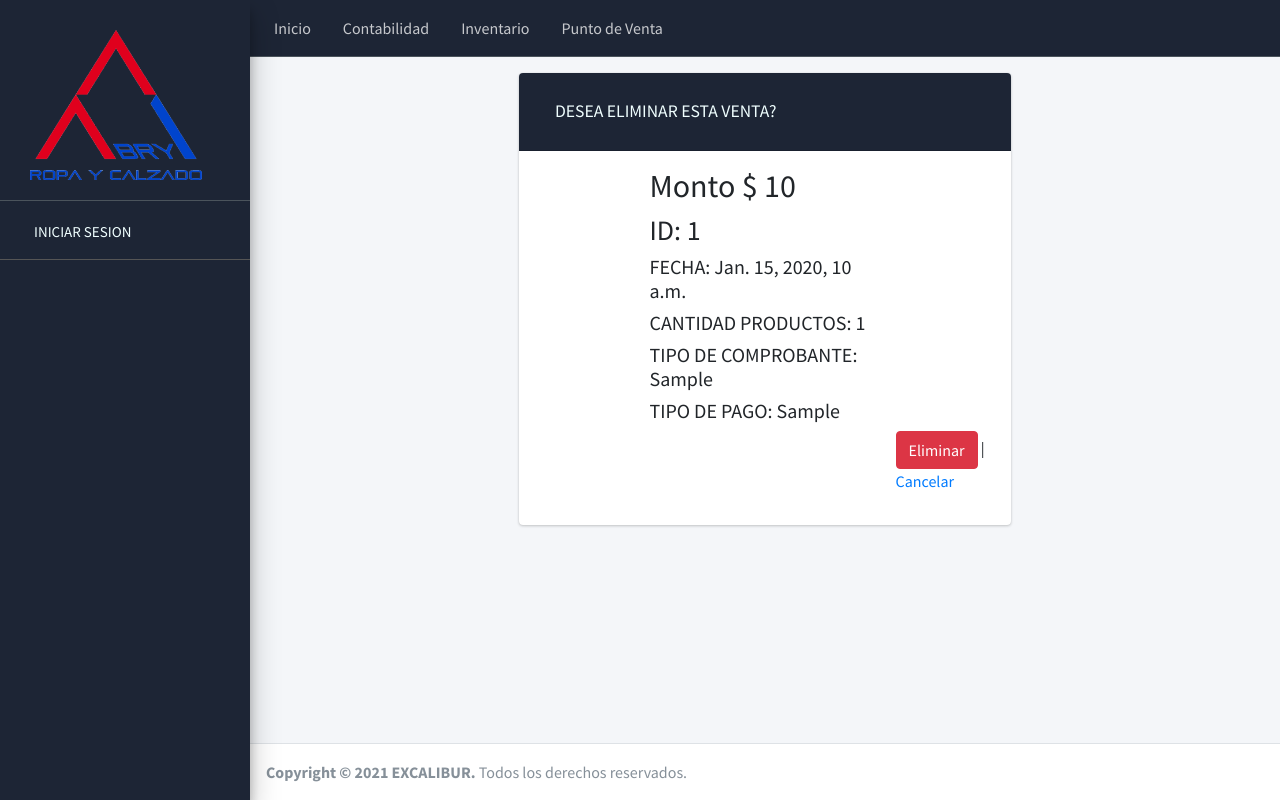
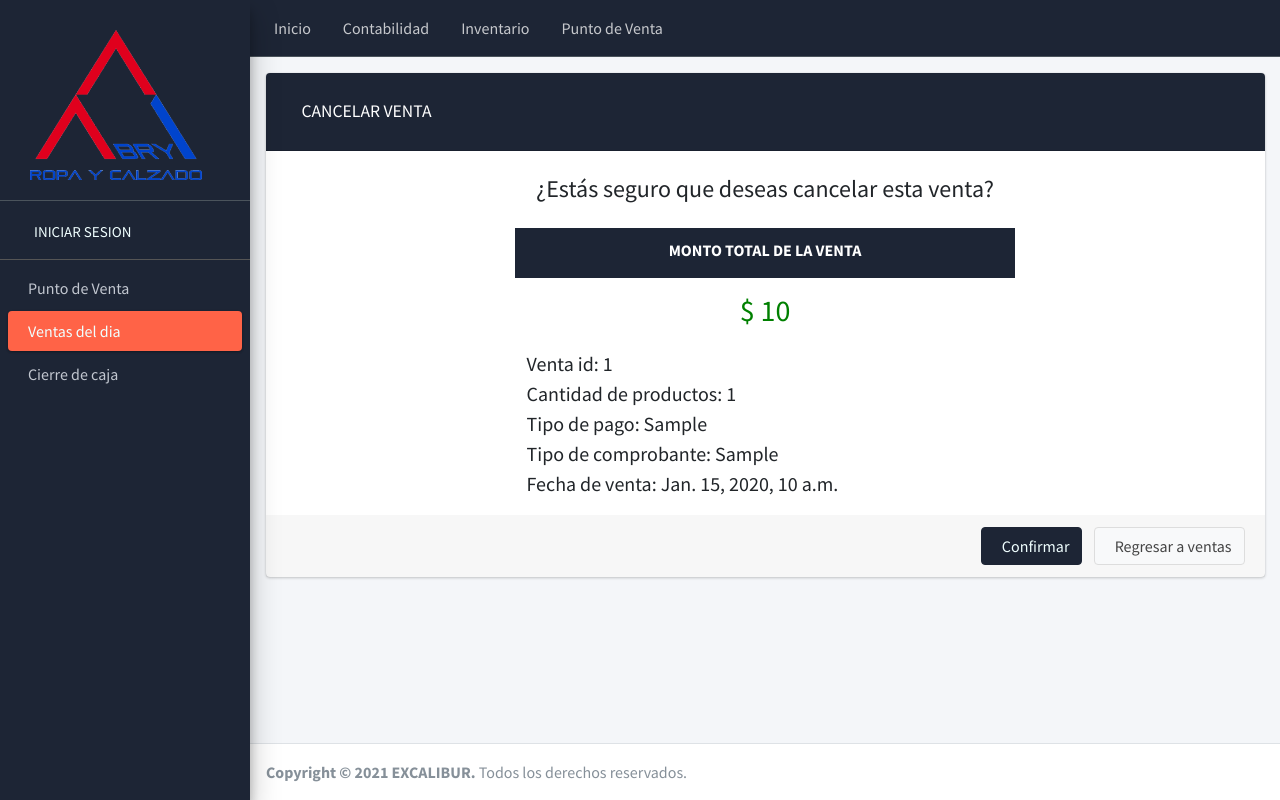
Before and after one commit to CarlosAdrianLabra/ExcaliburAbryl, a Django app: template templates/ventas/delete.html in a window 1280 px wide. Run offline with Django 3.2, Linux system fonts and the light colour scheme; the template is opened without the code that fills it: most values are stand-ins (such as "Sample title", 1, 10 or a date in 2020); some libraries are stand-ins or nearby versions.

Commit message:
Actualización de cancelar venta y otros

```diff
--- a/static/css/style2.css
+++ b/static/css/style2.css
@@ -4,11 +4,24 @@
     .red {
         color: red;
     }
+
     .white {
         color: white;
     }
+
     .green {
         color: green;
+    }
+
+    .navyr {
+        color: #1D2535;
+    }
+
+/*--------------------------------------------------------------
+    # Backgrounds
+--------------------------------------------------------------*/
+    .bg-navyr {
+        background: #1D2535;
     }
 
 /*--------------------------------------------------------------
--- a/templates/ventas/delete.html
+++ b/templates/ventas/delete.html
@@ -1,73 +1,92 @@
 {% extends 'ventas/base_ventas.html' %}
-
 {% load static %}
 
+{% block head %}
+<title>Cancelar Venta</title>
+<link rel="stylesheet" href="{% static 'css/style2.css' %}">
+{% endblock head %}
+
+{% block enlace_punto_de_venta %}
+<a href="/venta/index" class="nav-link">
+    <i class="fas fa-shopping-cart nav-icon"></i>
+    <p>Punto de Venta</p>
+</a>
+{% endblock enlace_punto_de_venta %}
+{% block enlace_ultimas_ventas %}
+<a href="/venta/ultimas-ventas" class="nav-link active" style="color: azure; background: tomato;">
+    <i class="fas fa-chart-line nav-icon"></i>
+    <p>Ventas del dia</p>
+</a>
+{% endblock enlace_ultimas_ventas %}
+{% block enlace_cierre_caja %}
+<a href="/cierre-caja/index" class="nav-link">
+    <i class="fas fa-cash-register nav-icon"></i>
+    <p>Cierre de caja</p>
+</a>
+{% endblock enlace_cierre_caja %}
 
 {% block content %}
 <!-- Main content -->
 <div class="content mb-5">
     <div class="container-fluid">
         <!--Row content -->
-        <div class="row">
-          <div class="col-3"></div>
-            <div class="col-6" >
+        <div class="row justify-content-center">
+            <div class="col-12">
                 <!-- Card content -->
                 <div class="card mt-3" >
-                      <div class="card-header" style="color: azure; background: #1D2535;">
-                          <h1 class="card-title mt-3 mb-3 ml-3">DESEA ELIMINAR ESTA VENTA?</h1>
+                    <div class="card-header">
+                        <h1 class="card-title mt-3 mb-3 ml-3">CANCELAR VENTA</h1>
                     </div>
 
                     <!-- Card body -->
-                      <div class="container-fluid mt-3 mb-3" >
-                          <div class="box">
-                            <form action="{% url 'ventas_app:venta-delete' venta.id %}" method="POST">
-                              {% csrf_token %}
-
+                    <form action="{% url 'ventas_app:venta-delete' venta.id %}" class="m-0" method="POST">{% csrf_token %}
+                        <div class="container-fluid mt-3 mb-3">
                             <div class="row">
-                                <div class="col-3">
-
-                                </div>
-                                <div class="col-6">
-                                  <h2>Monto $ {{ venta.amount }}</h2>
-                                  <h3>ID: {{ venta.id }}</h3>
-                                        <h5>FECHA: {{ venta.date_sale }}</h5>
-                                        <h5>CANTIDAD PRODUCTOS: {{ venta.count }}</h5>
-                                        <h5>TIPO DE COMPROBANTE: {{ venta.get_type_invoice_display }}</h5>
-                                        <h5>TIPO DE PAGO: {{ venta.get_type_payment_display }}</h5>
+                                <div class="col-12 mt-2 text-center">
+                                    <h4>¿Estás seguro que deseas cancelar esta venta?</h4>
                                 </div>
 
-
-
+                                <div class="col-6 offset-3">
+                                    <div class="row">
+                                        <div class="container bg-navyr white text-center mt-3">
+                                            <p style="font-weight: 900; margin-top: 10px;">MONTO TOTAL DE LA VENTA</p>
+                                        </div>
                                     </div>
                                     <div class="row">
-
-                                <div class="col-9">
-
-
-                                </div>
-                                <div class="col-3">
-                                  <button type="submit" class="btn btn-danger">Eliminar</button>
-                                  |
-                                  <a href="{% url 'ventas_app:venta-index' %}">Cancelar</a>
-
-                                </div>
-                              </div>
-
-
-                            </form>
-
-
-
-
-
-
-
-                          </div>
-                      </div>
-                  </div>
+                                        <div class="container text-center">
+                                            <p style="margin-top: 10px; font-size: 30px; color: green;" >$ {{ venta.amount }}</p>
                                         </div>
                                     </div>
                                 </div>
                             </div>
 
+                            <div class="col-6 offset-3">
+                                <div style="font-size: 20px;">
+                                    <ul class="list-unstyled">
+                                        <li>Venta id: {{ venta.id }}</li>
+                                        <li>Cantidad de productos: {{ venta.count }}</li>
+                                        <li>Tipo de pago: {{ venta.get_type_payment_display }}</li>
+                                        <li>Tipo de comprobante: {{ venta.get_type_invoice_display }}</li>
+                                        <li>Fecha de venta: {{ venta.date_sale }}</li>
+                                    </ul>
+                                </div>
+                            </div>
+                        </div>
+
+                        <div class="card-footer">
+                            <div style="float: right;">
+                                <button type="submit" class="btn btr2 mr-2"><i class="fas fa-ban mr-2"></i>Confirmar</button>
+                                <a class="btn btn-default" href="{% url 'ventas_app:venta-list' %}"><I class="fa fa-undo-alt mr-2"></I>Regresar a ventas</a>
+                            </div>
+                        </div>
+                    </form>
+                    <!-- ./card body -->
+                </div>
+                <!-- ./card content -->
+            </div>
+        </div>
+        <!--./row content -->
+    </div>
+</div>
+<!-- ./main content -->
 {% endblock content %}
```
Also changed, not shown: templates/caja/index.html (+5 -5 lines), templates/ventas/index.html (+5 -5 lines), applications/CBARRAS/migrations/0002_auto_20210513_2035.py, media/codigodebarras/Nike_tenis.png (deleted), media/codigodebarras/prueba.png (deleted), media/codigodebarras/prueba2.png (deleted). Lines whose indentation alone changed are shown as unchanged.
